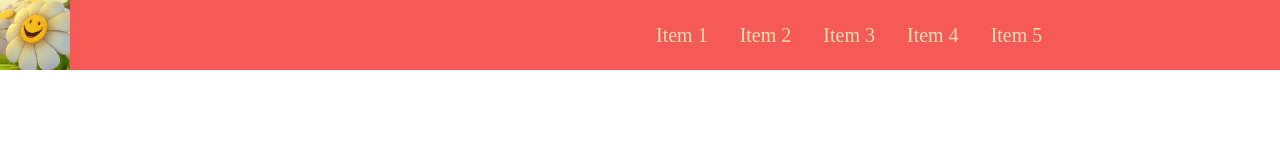
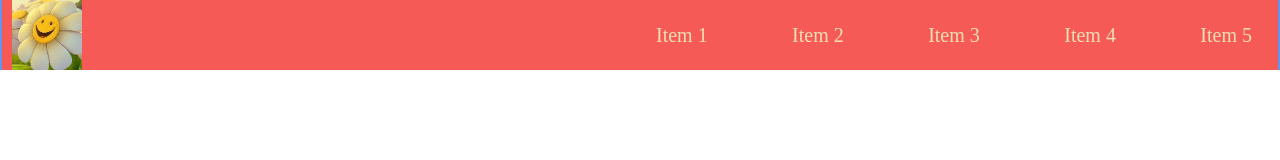
Before and after one commit to PeterBocha/TestGIT, a plain HTML site: page index.html in a window 1280 px wide. Drawn offline with Linux system fonts and the light colour scheme.

Commit message:
Add view port meta teg, add style for main menu

```diff
--- a/index.html
+++ b/index.html
@@ -2,7 +2,8 @@
 <html lang="en">
 <head>
     <meta charset="UTF-8">
-    <title>Title</title>
+    <title>TGit</title>
+    <meta name="viewport" content="width=device-width, initial-scale=1">
     <link rel="stylesheet" href="style/main.css">
 </head>
 <body>
--- a/style/main.css
+++ b/style/main.css
@@ -22,6 +22,9 @@ header{
     align-content: center;
     margin: 0 auto;
     background: rgba(236,48,68,.5);
+    border-left: 2px solid cornflowerblue;
+    border-right: 2px solid cornflowerblue;
+    padding: 0 10px;
 }
 .logo{
     width: 70px;
@@ -31,6 +34,7 @@ header{
     width: 50%;
     display: flex;
     flex-direction: row;
+    justify-content: space-between;
 }
 
 .wrapper ul li a{
```
